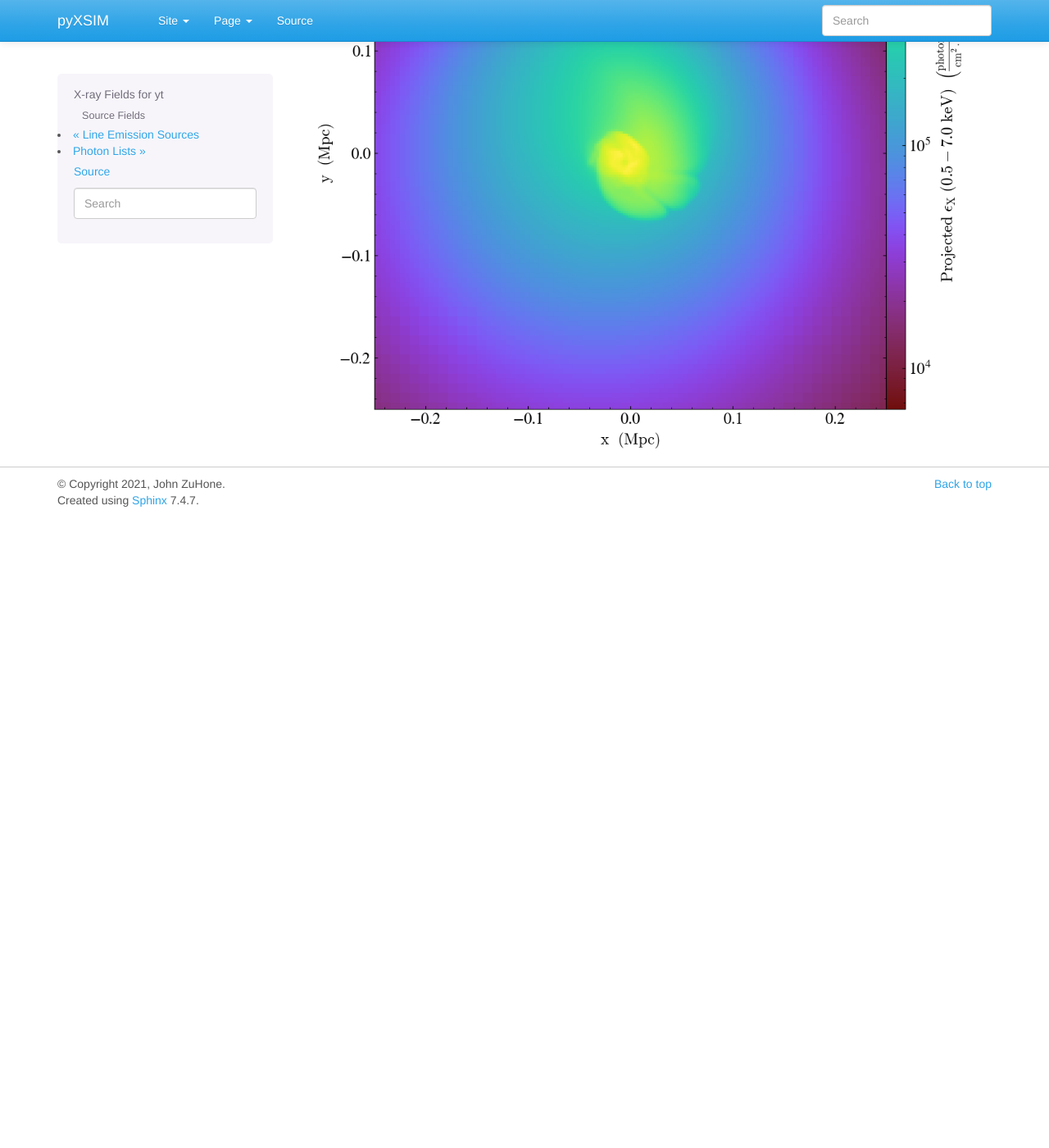
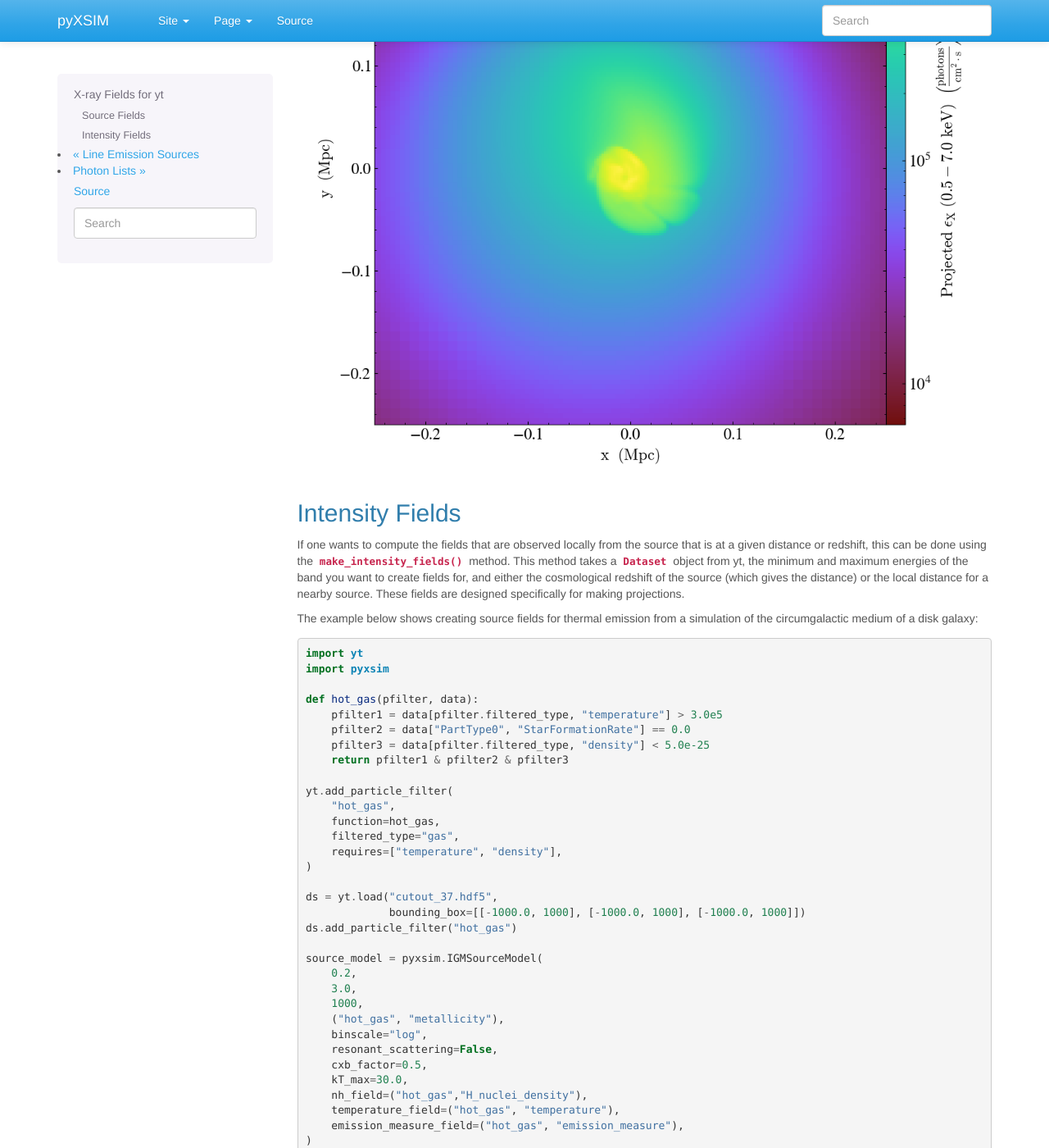
Before and after one commit to jzuhone/pyxsim, a Sphinx documentation site: the page built from doc/source/xray_fields.rst, in a window 1280 px wide and 1400 px high, scrolled down 1451 px. Shown: the whole window at 82% size. Built offline with Sphinx 7.4.7, drawn with Linux system fonts in a browser that asks for light colours; the version number could not be read and is left out; before the commit the page ends 2081 px from its top, so only the background shows below that; some of the changed text lies outside the part shown.

Commit message:
Doc updates

```diff
--- a/doc/source/source_models/thermal_sources.rst
+++ b/doc/source/source_models/thermal_sources.rst
@@ -203,14 +203,14 @@ field name:
     # Setting abundances by yt field names
     Zmet = ("gas", "metallicity")
     var_elem = {"O": ("gas", "O_fraction"), "Ca": ("gas","Ca_fraction")}
-    source_model = pyxsim.CIESourceModel(0.05, 50.0, 10000, Zmet, var_elem=var_elem)
+    source_model = pyxsim.CIESourceModel("cloudy", 0.05, 50.0, 10000, Zmet, var_elem=var_elem)
 
 .. code-block:: python
 
     # Setting abundances by numbers
     Zmet = 0.3
     var_elem = {"O": 0.4, "Ca": 0.5}
-    source_model = pyxsim.CIESourceModel(0.05, 50.0, 10000, Zmet, var_elem=var_elem)
+    source_model = pyxsim.CIESourceModel("mekal", 0.05, 50.0, 10000, Zmet, var_elem=var_elem)
 
 Whatever elements are not specified here are assumed to be set as normal,
 whether they are H, He, trace elements, or metals covered by the ``Zmet``
--- a/doc/source/xray_fields.rst
+++ b/doc/source/xray_fields.rst
@@ -25,7 +25,8 @@ of a galaxy cluster:
     import yt
     import pyxsim
 
-    ds = yt.load("GasSloshing/sloshing_nomag2_hdf5_plt_cnt_0100", default_species_fields="ionized")
+    ds = yt.load("GasSloshing/sloshing_nomag2_hdf5_plt_cnt_0100",
+                 default_species_fields="ionized")
 
     emin = 0.1
     emax = 10.0
@@ -86,3 +87,78 @@ Projecting the photon emissivity along a sight line:
     prj.save()
 
 .. image:: _images/projected_emiss.png
+
+Intensity Fields
+----------------
+
+If one wants to compute the fields that are observed locally from the source that
+is at a given distance or redshift, this can be done using the
+:meth:`~pyxsim.source_models.sources.SourceModel.make_intensity_fields` method. This
+method takes a :class:`~yt.data_objects.static_output.Dataset` object from yt,
+the minimum and maximum energies of the band you want to create fields for, and either
+the cosmological redshift of the source (which gives the distance) or the local distance
+for a nearby source. These fields are designed specifically for making projections.
+
+The example below shows creating source fields for thermal emission from a simulation
+of the circumgalactic medium of a disk galaxy:
+
+.. code-block:: python
+
+    import yt
+    import pyxsim
+
+    def hot_gas(pfilter, data):
+        pfilter1 = data[pfilter.filtered_type, "temperature"] > 3.0e5
+        pfilter2 = data["PartType0", "StarFormationRate"] == 0.0
+        pfilter3 = data[pfilter.filtered_type, "density"] < 5.0e-25
+        return pfilter1 & pfilter2 & pfilter3
+
+    yt.add_particle_filter(
+        "hot_gas",
+        function=hot_gas,
+        filtered_type="gas",
+        requires=["temperature", "density"],
+    )
+
+    ds = yt.load("cutout_37.hdf5",
+                 bounding_box=[[-1000.0, 1000], [-1000.0, 1000], [-1000.0, 1000]])
+    ds.add_particle_filter("hot_gas")
+
+    source_model = pyxsim.IGMSourceModel(
+        0.2,
+        3.0,
+        1000,
+        ("hot_gas", "metallicity"),
+        binscale="log",
+        resonant_scattering=False,
+        cxb_factor=0.5,
+        kT_max=30.0,
+        nh_field=("hot_gas","H_nuclei_density"),
+        temperature_field=("hot_gas", "temperature"),
+        emission_measure_field=("hot_gas", "emission_measure"),
+    )
+
+    # arguments are the Dataset, the emin and emax of the band, and the redshift
+    xray_fields = source_model.make_intensity_fields(ds, 0.55, 0.65, redshift=0.01)
+
+The fields are created for the :class:`~yt.data_objects.static_output.Dataset`
+``ds``, and their names are returned in the ``xray_fields`` list:
+
+.. code-block:: python
+
+    print(xray_fields)
+
+.. code-block:: pycon
+
+    [('hot_gas', 'xray_intensity_0.55_0.65_keV'),
+     ('hot_gas', 'xray_photon_intensity_0.55_0.65_keV')]
+
+These can be used to make projections:
+
+.. code-block:: python
+
+    prj = yt.OffAxisProjectionPlot(ds, [0.0, -1.0, 1.0], xray_fields[-1],
+                               width=(0.5,"Mpc"), north_vector=[0.0, 1.0, 1.0])
+    prj.save()
+
+.. image:: _images/projected_intensity.png
```
Also changed, not shown: doc/source/_images/projected_intensity.png (added), 1 other file.
